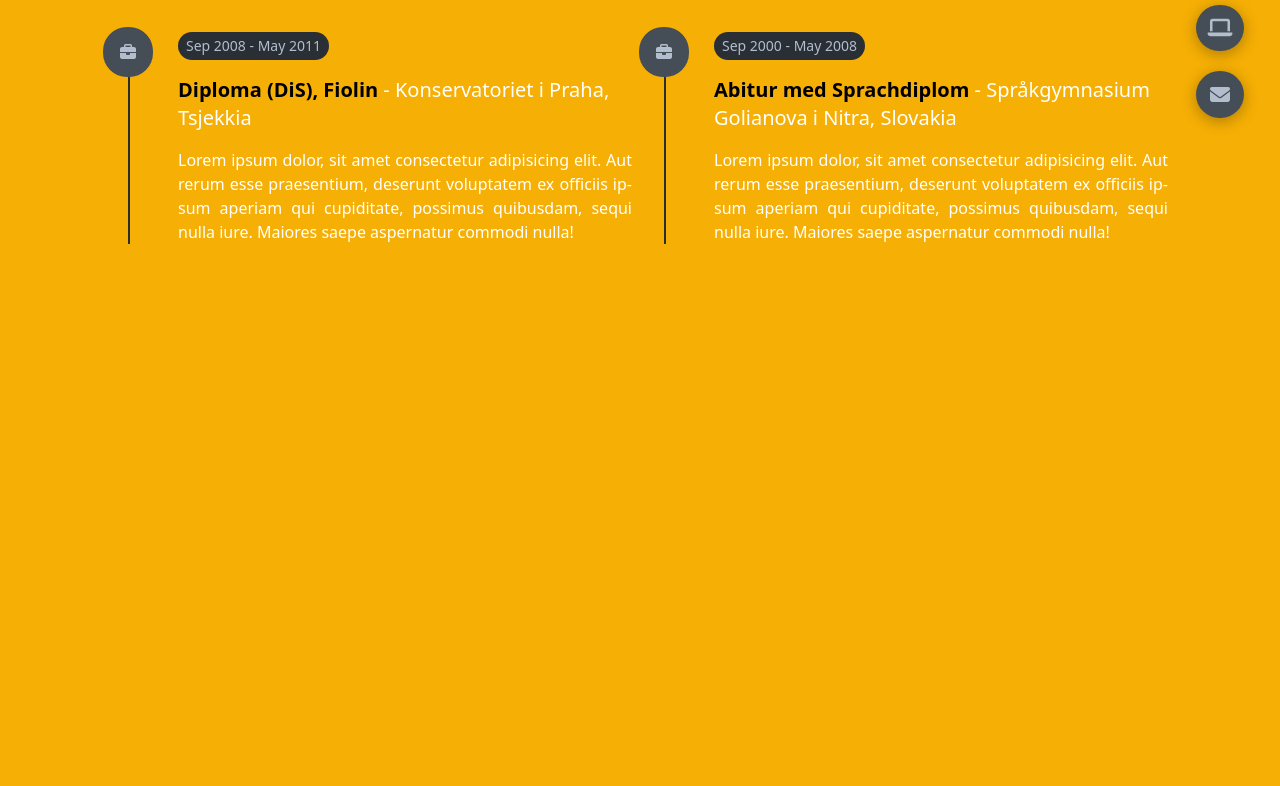
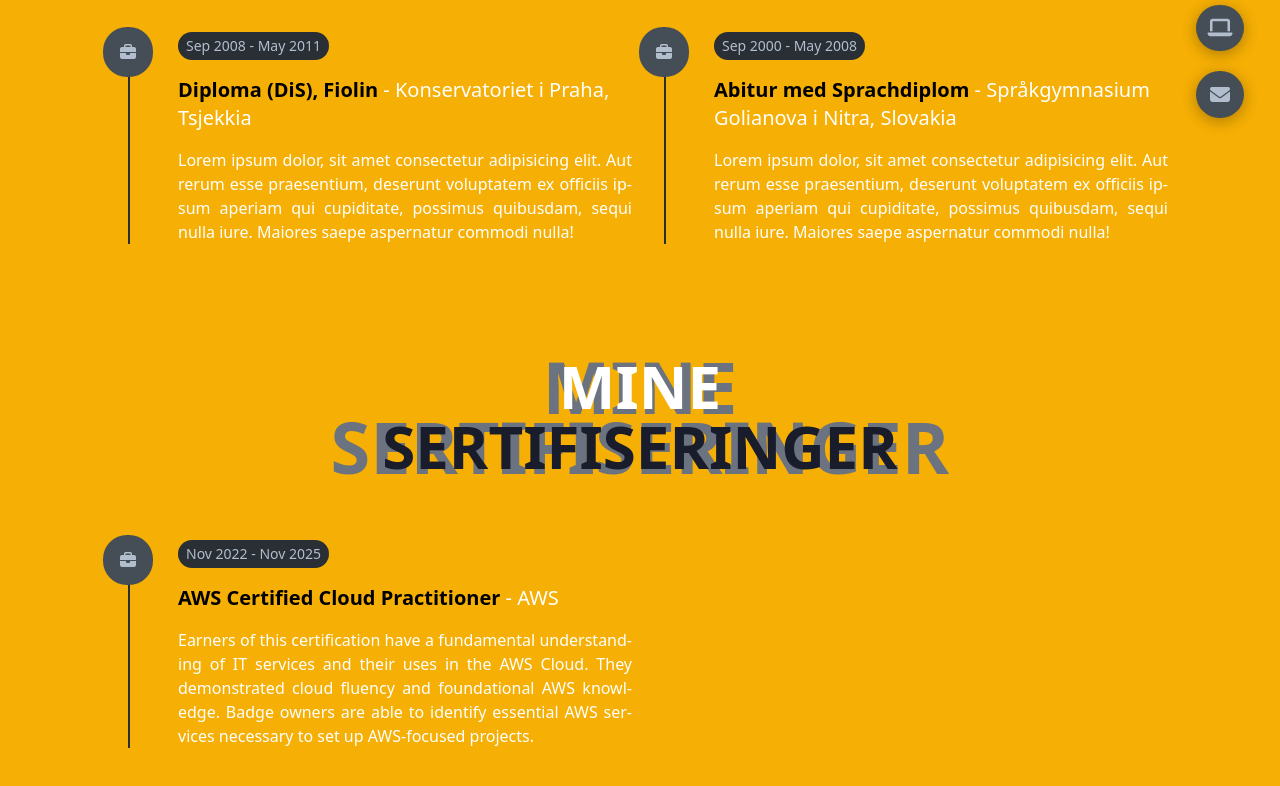
Before and after one commit to vikingviolinist/portfolio, a SvelteKit app: page /education in a window 1280 px wide. Shown: the part 472-1258 px from the top of the page. Before the commit the page ends 812 px from the top, so only its background shows below. Built offline with nearby package versions, Linux system fonts and the light colour scheme.

Commit message:
✨ Certs (#58)
* 📝 Add certificates file

* ♻️  Change prop name

* ✨ Add certs section to education

```diff
--- a/src/lib/TimelineItem.svelte
+++ b/src/lib/TimelineItem.svelte
@@ -1,7 +1,7 @@
 <script lang="ts">
 	import type { TimelineItem } from '../interfaces/TimelineItem';
 
-	export let job: TimelineItem;
+	export let item: TimelineItem;
 </script>
 
 <div class="relative pl-12 border-l-2 border-gray-5">
@@ -11,13 +11,13 @@
 		<i class="fas fa-briefcase dark:text-white text-gray-2" />
 	</div>
 	<p class="text-gray-2 bg-gray-5 py-1 px-2 rounded-2xl inline-block text-sm font-medium">
-		{job.from} - {job.to}
+		{item.from} - {item.to}
 	</p>
 	<h5 class="dark:text-white py-4 text-xl font-semibold">
-		{job.title}
-		<span class="text-white dark:text-gray-2 font-medium text-xl">- {job.institution}</span>
+		{item.title}
+		<span class="text-white dark:text-gray-2 font-medium text-xl">- {item.institution}</span>
 	</h5>
 	<p class="text-white dark:ext-gray-2 text-justify">
-		{job.description}
+		{item.description}
 	</p>
 </div>
--- a/src/routes/(routes)/education/+page.svelte
+++ b/src/routes/(routes)/education/+page.svelte
@@ -1,12 +1,20 @@
 <script lang="ts">
 	import TimelineItem from '../../../lib/TimelineItem.svelte';
 	import { schools } from './schools';
+	import { certificates } from './certificates';
 	import Header from '../../../lib/Header.svelte';
 </script>
 
 <Header title="Min Utdanning" />
 <div class="grid grid-cols-1 lg:grid-cols-2 gap-8 pb-12 pl-4">
 	{#each schools as school}
-		<TimelineItem job={school} />
+		<TimelineItem item={school} />
 	{/each}
 </div>
+
+<Header title="Mine sertifiseringer" />
+<div class="grid grid-cols-1 lg:grid-cols-2 gap-8 pb-12 pl-4">
+	{#each certificates as certificate}
+		<TimelineItem item={certificate} />
+	{/each}
+</div>
--- /dev/null
+++ b/src/routes/(routes)/education/certificates.ts
@@ -0,0 +1,12 @@
+import type { TimelineItem } from '../../../interfaces/TimelineItem';
+
+export const certificates: TimelineItem[] = [
+	{
+		from: 'Nov 2022',
+		to: 'Nov 2025',
+		title: 'AWS Certified Cloud Practitioner',
+		institution: 'AWS',
+		description:
+			'Earners of this certification have a fundamental understanding of IT services and their uses in the AWS Cloud. They demonstrated cloud fluency and foundational AWS knowledge. Badge owners are able to identify essential AWS services necessary to set up AWS-focused projects.'
+	}
+];
```
